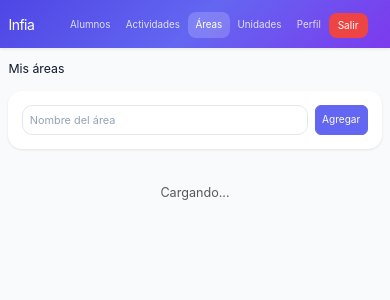
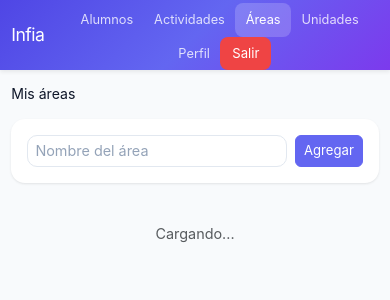
Before and after one commit to chiarakordek/Asistente_Infia, a Flask app: page /areas in a window 390 px wide. Shown: the top 300 px of the page. Run offline with Flask 3, Linux system fonts and the light colour scheme; the visitor is signed in with stand-in values (Sample User, id 1); data that the repository does not hold is empty; some libraries are stand-ins or nearby versions.

Commit message:
fix: agrandar fuentes mobile - base 16px, nombres 0.95rem, dropdowns 0.82rem, inputs 0.9rem

```diff
--- a/static/css/styles.css
+++ b/static/css/styles.css
@@ -645,10 +645,10 @@ hr { margin: 1rem 0; opacity: 0.4; }
 
 /* ─── Responsive ─────────────────────────── */
 @media (max-width: 576px) {
-  html { font-size: 14px; }
+  html { font-size: 16px; }
 
-  .navbar { min-height: 48px; }
-  .navbar-brand { font-size: 1rem; }
+  .navbar { min-height: 52px; }
+  .navbar-brand { font-size: 1.1rem; }
 
   .nav-links {
     width: 100%;
@@ -659,30 +659,32 @@ hr { margin: 1rem 0; opacity: 0.4; }
   }
 
   .nav-link-item {
-    font-size: 0.7rem;
-    padding: 0.4rem 0.55rem;
+    font-size: 0.8rem;
+    padding: 0.45rem 0.65rem;
   }
 
   .nav-divider { display: none; }
 
   .nav-link-logout {
-    font-size: 0.72rem;
-    padding: 0.35rem 0.65rem;
+    font-size: 0.82rem;
+    padding: 0.4rem 0.75rem;
     background: #ef4444;
   }
 
-  .alumno-item { padding: 0.5rem 0.6rem; margin-bottom: 0.35rem; }
-  .alumno-top { margin-bottom: 0.55rem; }
-  .alumno-nombre { font-size: 0.82rem; }
-  .alumno-bottom .dropdown-toggle { font-size: 0.72rem; padding: 0.2rem 0.4rem; min-height: 28px; }
-  .alumno-bottom .dropdown-menu { min-width: 160px; font-size: 0.78rem; }
-  .alumno-bottom .btn-save { font-size: 0.72rem; min-height: 28px; padding: 0.15rem 0.4rem; min-width: 32px; }
-  .btn-record { width: 34px; height: 34px; font-size: 1rem; }
-  .btn-icon { width: 28px; height: 28px; }
-  .btn-sm { font-size: 0.72rem; padding: 0.2rem 0.45rem; min-height: 28px; }
-  .container-fluid { padding-left: 0.6rem !important; padding-right: 0.6rem !important; }
-  .stats-row .col-3 { padding: 0 0.15rem; }
-  .stats-row .card { padding: 0.35rem 0.2rem !important; }
-  .stats-row .card .fs-5 { font-size: 0.9rem !important; }
-  .stats-row .card .small { font-size: 0.6rem !important; }
+  .alumno-item { padding: 0.6rem 0.7rem; margin-bottom: 0.4rem; }
+  .alumno-top { margin-bottom: 0.6rem; }
+  .alumno-nombre { font-size: 0.95rem; }
+  .alumno-bottom .dropdown-toggle { font-size: 0.82rem; padding: 0.3rem 0.5rem; min-height: 34px; }
+  .alumno-bottom .dropdown-menu { min-width: 180px; font-size: 0.85rem; }
+  .alumno-bottom .btn-save { font-size: 0.82rem; min-height: 34px; padding: 0.2rem 0.5rem; min-width: 36px; }
+  .btn-record { width: 36px; height: 36px; font-size: 1.1rem; }
+  .btn-icon { width: 30px; height: 30px; }
+  .btn-sm { font-size: 0.82rem; padding: 0.25rem 0.5rem; min-height: 32px; }
+  .container-fluid { padding-left: 0.7rem !important; padding-right: 0.7rem !important; }
+  .stats-row .col-3 { padding: 0 0.2rem; }
+  .stats-row .card { padding: 0.45rem 0.3rem !important; }
+  .stats-row .card .fs-5 { font-size: 1rem !important; }
+  .stats-row .card .small { font-size: 0.7rem !important; }
+  .form-control, .form-select { font-size: 0.9rem; }
+  .actividad-card { font-size: 0.9rem; }
 }
```
